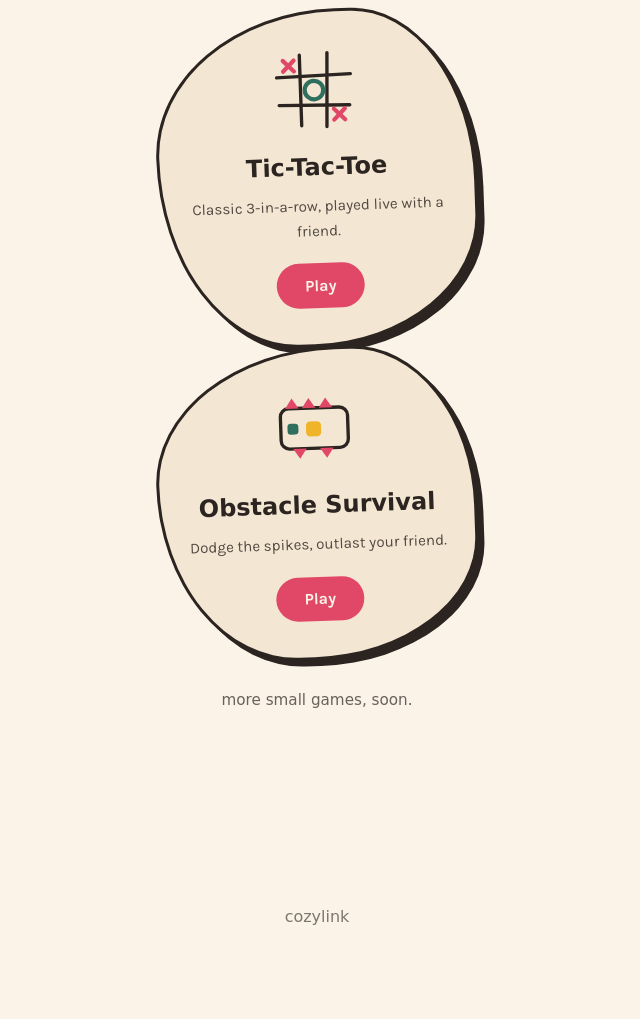
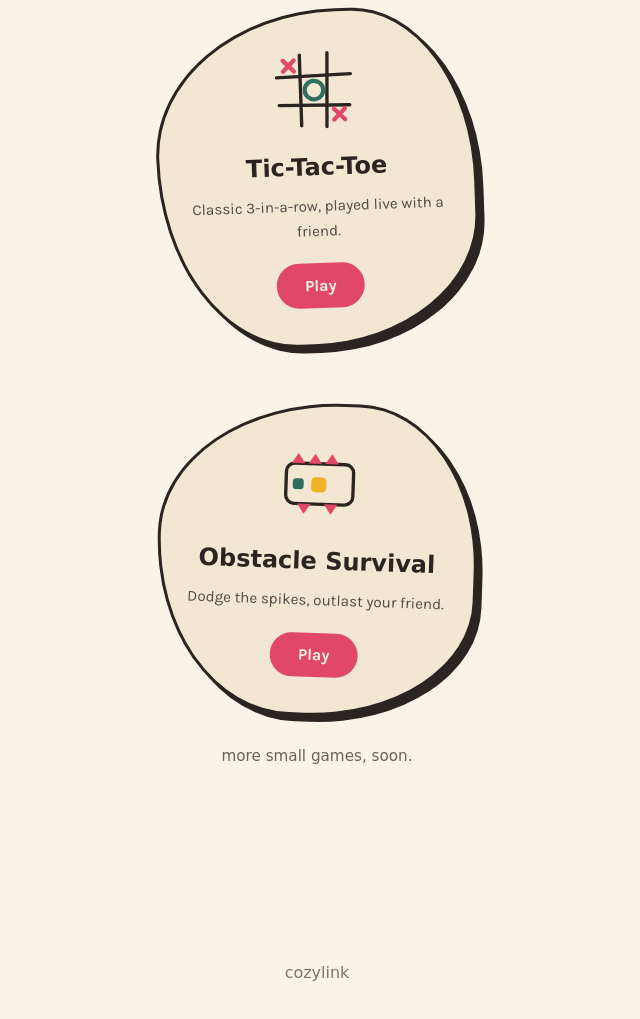
Before and after one commit to alok-who-builds/CozyLink, a website: page index.html in a window 1280 px wide. Shown: the part 1937-2956 px from the top of the page, without its empty margins (323-963 px from the left). Before the commit the page ends 2930 px from the top, so only its background shows below. Drawn offline with Linux system fonts and the light colour scheme; a web font is replaced by a local one.

Commit message:
Update landing.css

```diff
--- a/landing.css
+++ b/landing.css
@@ -250,6 +250,13 @@ section {
   text-align: center;
 }
 
+/* Stacked cards need real air between them — the blob border-radius and
+   the slight rotation both push a card's visual edge outside its own
+   layout box, so with zero gap the next card's corner pokes into it. */
+.games-section .game-card + .game-card {
+  margin-top: 3.5rem;
+}
+
 .game-card {
   display: block;
   max-width: 320px;
@@ -263,6 +270,12 @@ section {
   transform: rotate(var(--wobble-1));
   transition: transform 0.25s ease, box-shadow 0.25s ease;
   box-shadow: 6px 6px 0 var(--color-ink);
+}
+
+/* Alternate the wobble direction so two stacked cards lean apart, not
+   toward each other. */
+.games-section .game-card:nth-child(even) {
+  transform: rotate(calc(var(--wobble-1) * -1));
 }
 
 .game-card:hover,
```
